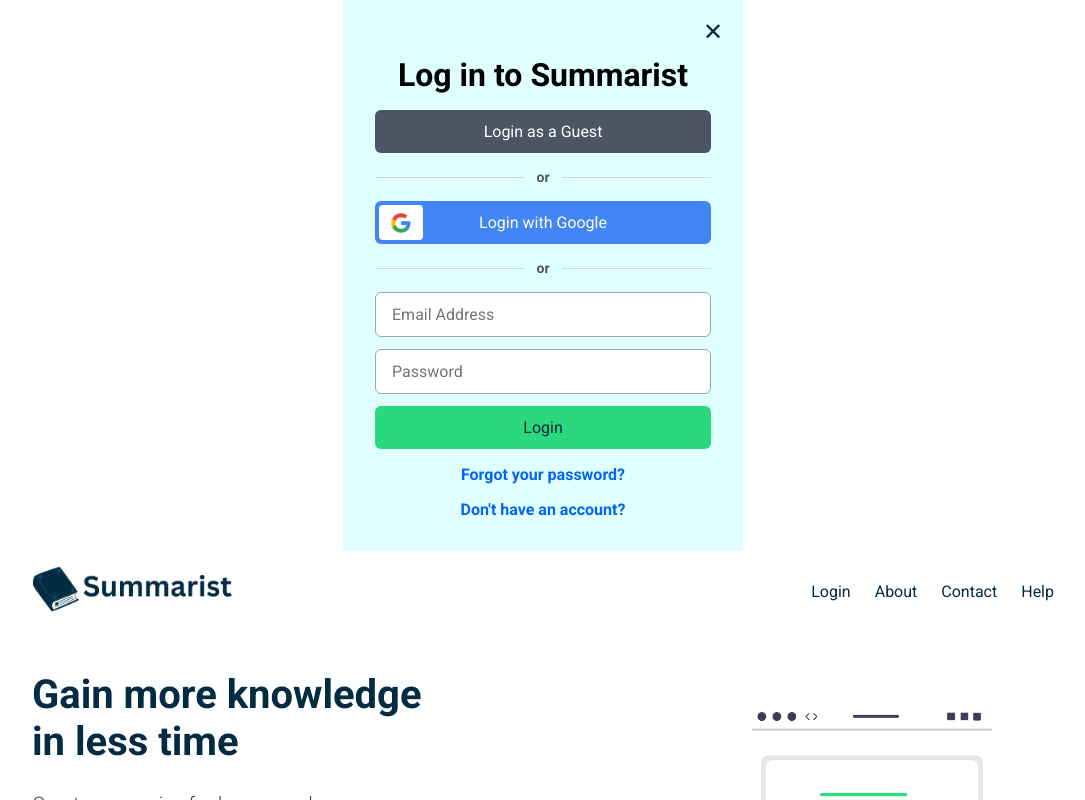
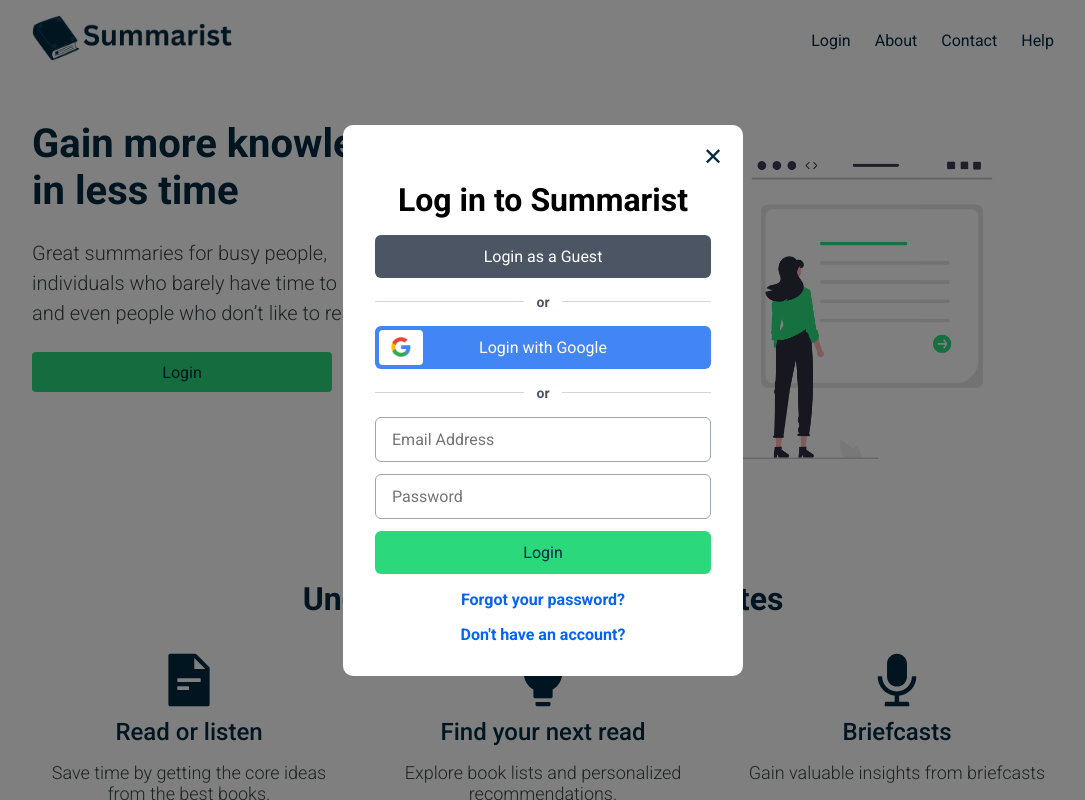
Before and after one commit to MdIslamNeon/advanced-internship, a Next.js app: page / in a window 1280 px wide. Both pictures are taken after a click on the item "Login". Shown: the top 800 px of the page, without its empty margins (97-1182 px from the left). Built offline with nearby package versions, Linux system fonts and the light colour scheme.

Commit message:
Misc changes to login modal

```diff
--- a/src/app/components/AuthModal.module.css
+++ b/src/app/components/AuthModal.module.css
@@ -9,9 +9,11 @@
   flex-direction: column;
   gap: 16px;
   padding: 32px;
+  width: 100%;
   max-width: 400px;
   margin: 0 auto;
-  background-color: lightcyan;
+  background-color: white;
+  border-radius: 10px;
 }
 
 .ctaBtn {
@@ -111,3 +113,14 @@
   cursor: pointer;
   padding: 4px;
 }
+
+.modalOverlay {
+  position: fixed;
+  inset: 0;
+  background-color: rgba(0, 0, 0, 0.5);
+  display: flex;
+  align-items: center;
+  justify-content: center;
+  z-index: 1000;
+  padding: 24px;
+}
--- a/src/app/components/AuthModal.tsx
+++ b/src/app/components/AuthModal.tsx
@@ -1,16 +1,17 @@
-"use client"
+"use client";
 import styles from "./AuthModal.module.css";
 import googleLogo from "../../../public/google.png";
 import Image from "next/image";
 
-function AuthModal({closeModal}: {closeModal: () => void}) {
+function AuthModal({ closeModal }: { closeModal: () => void }) {
+  function handleSubmit() {}
 
-    function handleSubmit() {
-
-    }
   return (
+    <div className={styles.modalOverlay}>
       <div className={styles.authContainer}>
-      <button className={styles.closeBtn} onClick={closeModal}>✕</button>
+        <button className={styles.closeBtn} onClick={closeModal}>
+          ✕
+        </button>
         <h1 className={styles.title}>Log in to Summarist</h1>
         <button className={`${styles.ctaBtn} ${styles.guestBtn}`}>
           Login as a Guest
@@ -48,7 +49,10 @@
             placeholder="Password"
             required
           />
-        <button className={`${styles.ctaBtn} ${styles.loginBtn}`} type="submit">
+          <button
+            className={`${styles.ctaBtn} ${styles.loginBtn}`}
+            type="submit"
+          >
             Login
           </button>
         </form>
@@ -56,6 +60,7 @@
         <h4 className={styles.authLink}>Forgot your password?</h4>
         <h4 className={styles.authLink}>Don&apos;t have an account?</h4>
       </div>
+    </div>
   );
 }
 
--- a/src/app/page.tsx
+++ b/src/app/page.tsx
@@ -1,4 +1,4 @@
-"use client"
+"use client";
 
 import NavBar from "./components/NavBar";
 import Landing from "./components/Landing";
@@ -7,7 +7,7 @@
 import Numbers from "./components/Numbers";
 import Footer from "./components/Footer";
 import AuthModal from "./components/AuthModal";
-import { useState } from "react";
+import { useState, useEffect } from "react";
 
 export default function Home() {
   const [isAuthModalOpen, setIsAuthModalOpen] = useState(false);
@@ -19,6 +19,14 @@
   function closeModal() {
     setIsAuthModalOpen(false);
   }
+
+  useEffect(() => {
+    document.body.style.overflow = isAuthModalOpen ? "hidden" : "";
+
+    return () => {
+      document.body.style.overflow = "";
+    };
+  }, [isAuthModalOpen]);
 
   return (
     <>
```
Lines whose indentation alone changed are shown as unchanged.
